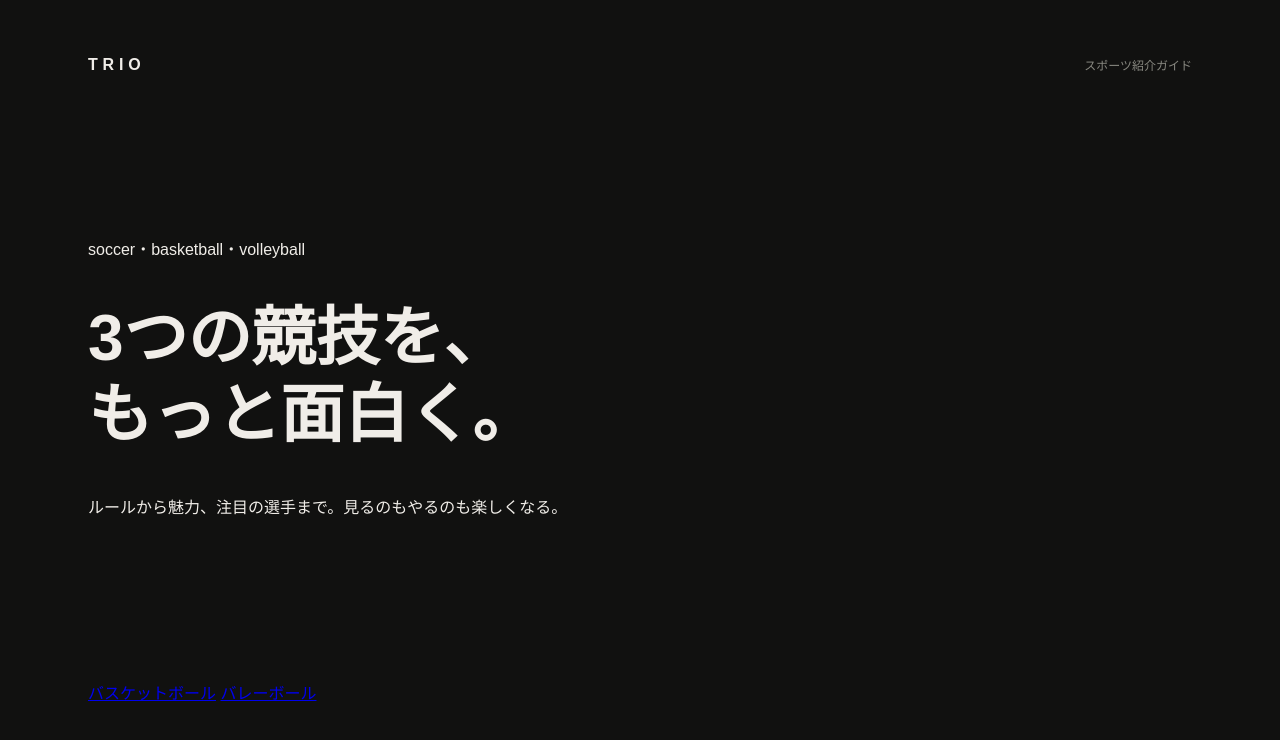
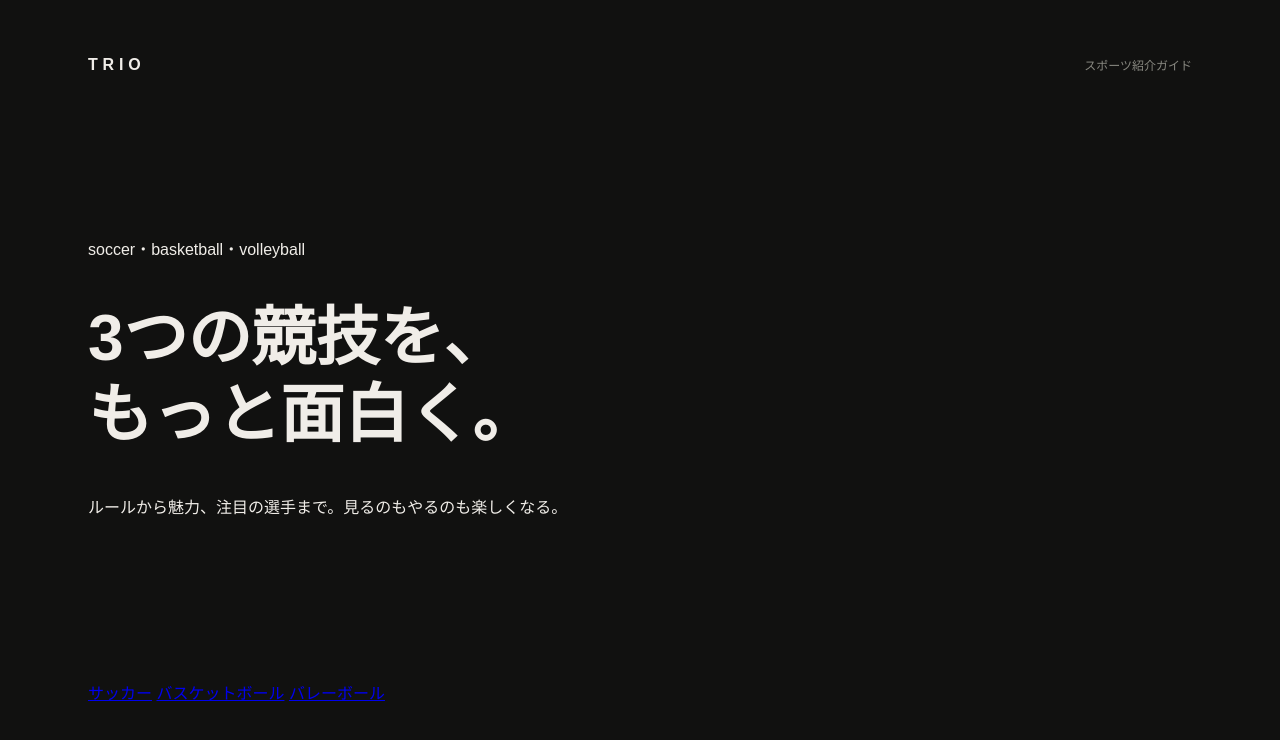
Before and after one commit to 1f10260024/cs1-2026-class1-team4-project, a plain HTML site: page index.html in a window 1280 px wide. Drawn offline with Linux system fonts and the light colour scheme.

Commit message:
サッカーリンク適用

```diff
--- a/index.html
+++ b/index.html
@@ -17,7 +17,7 @@
     <p>ルールから魅力、注目の選手まで。見るのもやるのも楽しくなる。</p>
   </main>
   <nav>
-    <a href="soccer.html"></a>
+    <a href="soccer.html">サッカー</a>
     <a href="basket.html">バスケットボール</a>
     <a href="volley.html">バレーボール</a>
   </nav>
```
